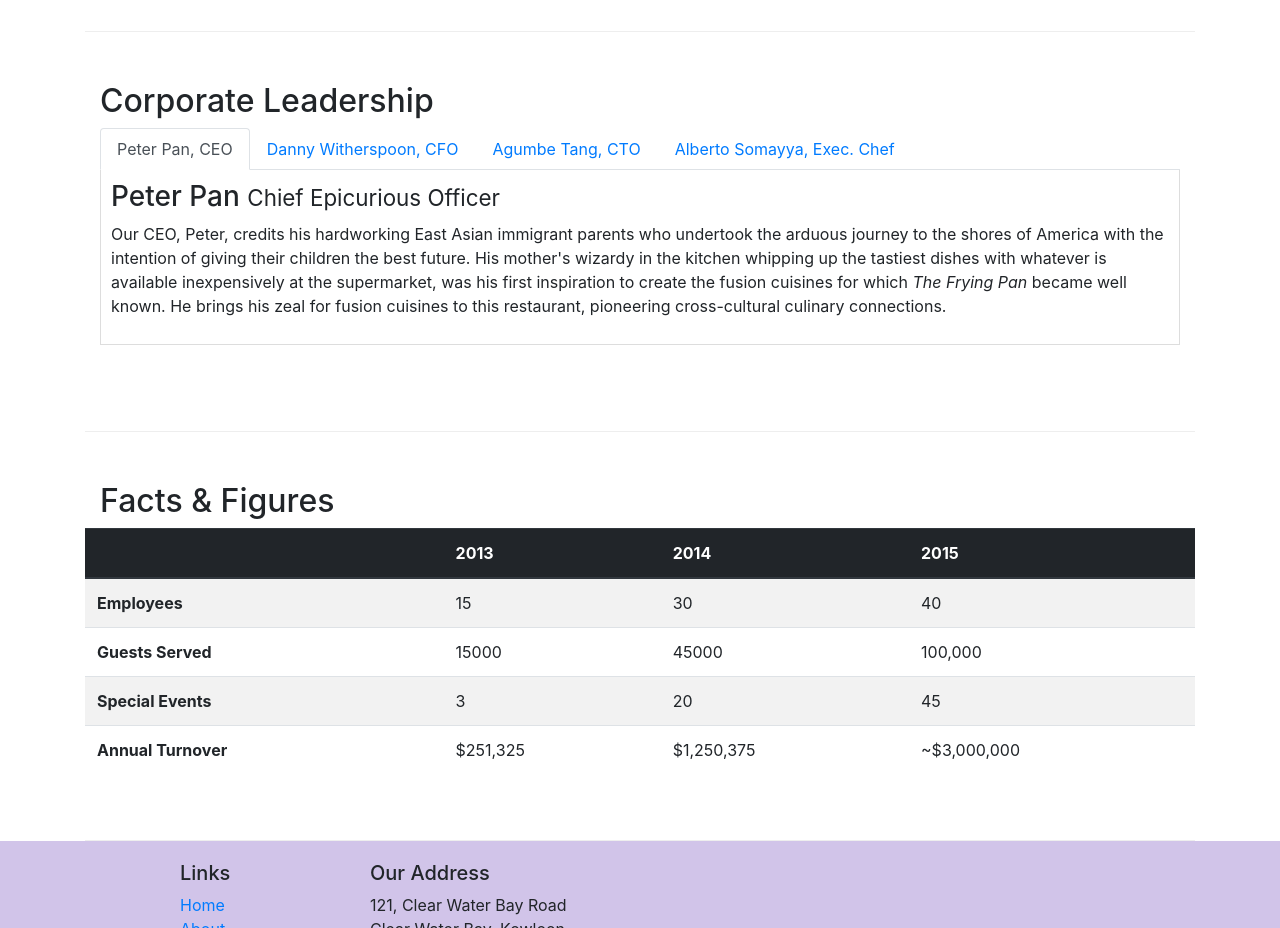
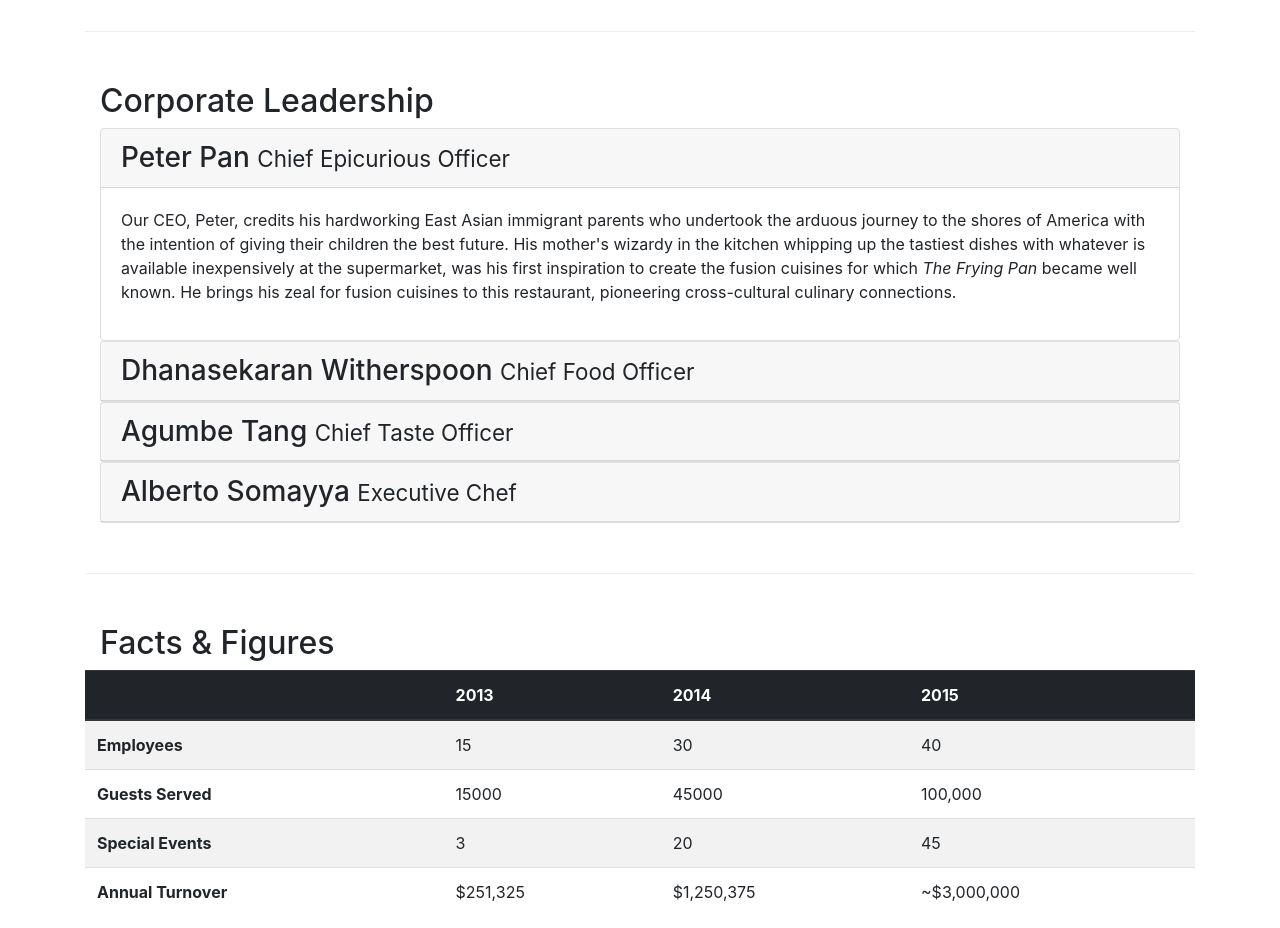
Before and after one commit to ovipopnz/bootstrap-init, a website: page conFusion/aboutus.html in a window 1280 px wide. Shown: the part 940-1868 px from the top of the page. Drawn offline with nearby package versions, Linux system fonts and the light colour scheme.

Commit message:
accordion

```diff
--- a/conFusion/aboutus.html
+++ b/conFusion/aboutus.html
@@ -110,26 +110,16 @@
     <div class="row row-content">
         <div class="col-12">
             <h2>Corporate Leadership</h2>
-            <ul class="nav nav-tabs">
-                <li class="nav-item">
-                    <a class="nav-link active" href="#peter" role="tab" data-toggle="tab">Peter Pan, CEO</a>
-                </li>
-                <li class="nav-item">
-                    <a class="nav-link" href="#danny" role="tab" data-toggle="tab">Danny Witherspoon, CFO</a>
-                </li>
-                <li class="nav-item">
-                    <a class="nav-link" href="#agumbe" role="tab" data-toggle="tab">Agumbe Tang, CTO</a>
-                </li>
-                <li class="nav-item">
-                    <a class="nav-link" href="#alberto" role="tab" data-toggle="tab">Alberto Somayya, Exec. Chef</a>
-                </li>
-
-            </ul>
-            <div class="tab-content">
-                <div role="tabpanel" class="tab-pane fade show active" id="peter">
-                    <h3>Peter Pan <small>Chief Epicurious Officer</small></h3>
-                    <div class="d-none d-sm-block">
-                        <p>Our CEO, Peter, credits his hardworking East Asian immigrant parents who undertook the arduous
+            <div id="accordion">
+                <div class="card">
+                    <div class="card-header" role="tab" id="peterhead">
+                        <h3 class="mb-0">
+                            <a data-toggle="collapse" data-target="#peter"> Peter Pan <small>Chief Epicurious Officer</small></a>
+                        </h3>
+                    </div>
+                    <div class="collapse show" id="peter" data-parent="#accordion">
+                        <div class="card-body">
+                            <p class="d-none d-sm-block">Our CEO, Peter, credits his hardworking East Asian immigrant parents who undertook the arduous
                                 journey to the shores of America with the intention of giving their children the best future. His
                                 mother's wizardy in the kitchen whipping up the tastiest dishes with whatever is available
                                 inexpensively at the supermarket, was his first inspiration to create the fusion cuisines for which
@@ -137,31 +127,50 @@
                                 restaurant, pioneering cross-cultural culinary connections.</p>
                         </div>
                     </div>
-                <div role="tabpanel" class="tab-pane fade" id="danny">
-                    <h3>Dhanasekaran Witherspoon <small>Chief Food Officer</small></h3>
-                    <div class="d-none d-sm-block">
-                        <p>Our CFO, Danny, as he is affectionately referred to by his colleagues, comes from a long established
+                </div>
+                <div class="card">
+                    <div class="card-header" role="tab" id="dannyhead">
+                        <h3 class="mb-0">
+                            <a data-toggle="collapse" data-target="#danny"> Dhanasekaran Witherspoon <small>Chief Food Officer</small></a>
+                        </h3>
+                    </div>
+                    <div class="collapse" id="danny" data-parent="#accordion">
+                        <div class="card-body">
+                            <p class="d-none d-sm-block">Our CFO, Danny, as he is affectionately referred to by his colleagues, comes from a long established
                                 family tradition in farming and produce. His experiences growing up on a farm in the Australian
                                 outback gave him great appreciation for varieties of food sources. As he puts it in his own words,
                                 <em>Everything that runs, wins, and everything that stays, pays!</em></p>
                         </div>
                     </div>
-                <div role="tabpanel" class="tab-pane fade" id="agumbe">
-                    <h3>Agumbe Tang <small>Chief Taste Officer</small></h3>
-                    <div class="d-none d-sm-block">
-                        <p>Blessed with the most discerning gustatory sense, Agumbe, our CTO, personally ensures that every dish
+                </div>
+                <div class="card">
+                    <div class="card-header" role="tab" id="agumbehead">
+                        <h3 class="mb-0">
+                            <a data-toggle="collapse" data-target="#agumbe"> Agumbe Tang <small>Chief Taste Officer</small></a>
+                        </h3>
+                    </div>
+                    <div class="collapse" id="agumbe" data-parent="#accordion">
+                        <div class="card-body">
+                            <p class="d-none d-sm-block">Blessed with the most discerning gustatory sense, Agumbe, our CTO, personally ensures that every dish
                                 that we serve meets his exacting tastes. Our chefs dread the tongue lashing that ensues if their
                                 dish does not meet his exacting standards. He lives by his motto, <em>You click only if you survive
                                     my lick.</em></p>
                         </div>
                     </div>
-                <div role="tabpanel" class="tab-pane fade" id="alberto">
-                    <h3>Alberto Somayya <small>Executive Chef</small></h3>
-                    <div class="d-none d-sm-block">
-                        <p>Award winning three-star Michelin chef with wide International experience having worked closely with
+                </div>
+                <div class="card">
+                    <div class="card-header" role="tab" id="albertohead">
+                        <h3 class="mb-0">
+                            <a data-toggle="collapse" data-target="#alberto"> Alberto Somayya <small>Executive Chef</small></a>
+                        </h3>
+                    </div>
+                    <div class="collapse" id="alberto" data-parent="#accordion">
+                        <div class="card-body">
+                            <p class="d-none d-sm-block">Award winning three-star Michelin chef with wide International experience having worked closely with
                                 whos-who in the culinary world, he specializes in creating mouthwatering Indo-Italian fusion
                                 experiences. He says, <em>Put together the cuisines from the two craziest cultures, and you get a
-                                winning hit! Amma Mia!</em></p>
+                                    winning hit! Amma Mia!</em><</p>
+                        </div>
                     </div>
                 </div>
             </div>
```
Lines whose indentation alone changed are shown as unchanged.
